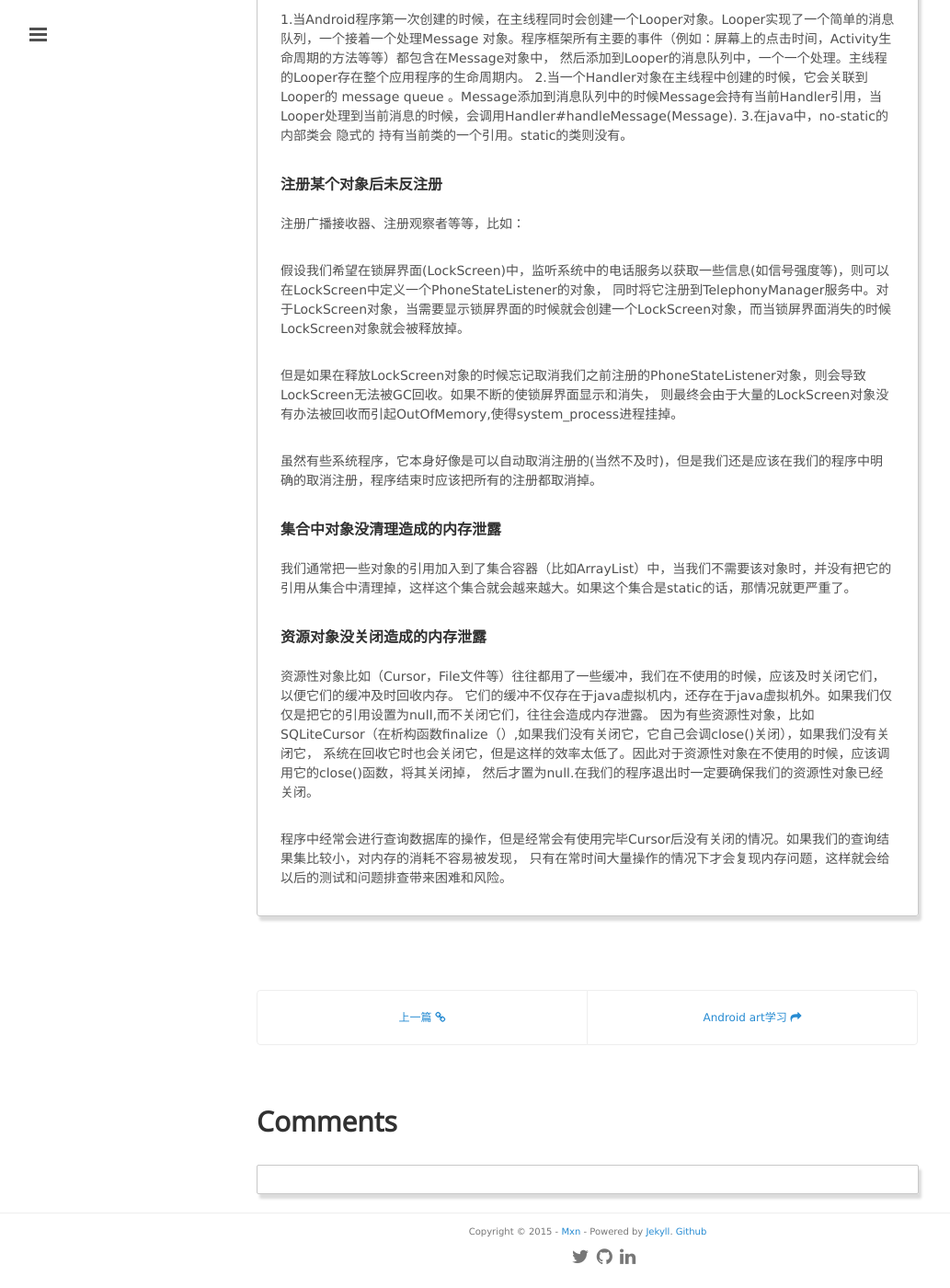
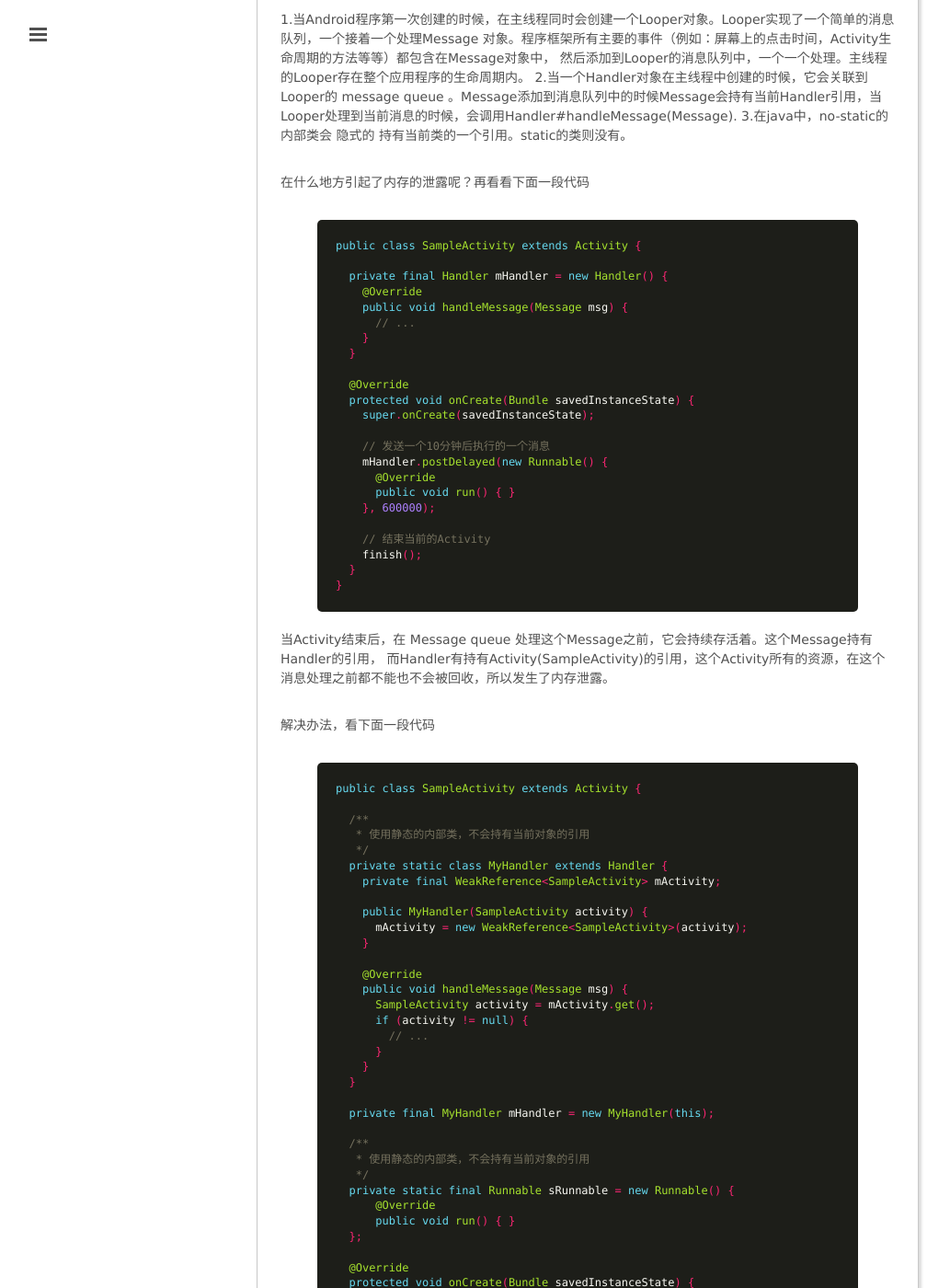
Before and after one commit to mxn21/mxn21.github.io, a Jekyll site: the page built from _posts/2015-5-13-android 内存泄漏分析.md, in a window 1280 px wide and 1400 px high, scrolled down 3854 px. Shown: the whole window at 92% size, without its empty margins (1-1034 px from the left). Built offline with Jekyll 4.4.1, drawn with Linux system fonts in a browser that asks for light colours; Markdown is read by kramdown in place of the engine named in the settings; comment, search, counter and statistics services are not loaded; some of the changed text lies outside the part shown.

Commit message:
43423423

```diff
--- a/_posts/2015-5-13-android 内存泄漏分析.md
+++ b/_posts/2015-5-13-android 内存泄漏分析.md
@@ -48,6 +48,9 @@
 当MainAcitivity销毁后重建，因为sInstance持有act1的引用，所以act1是无法被GC回收的，进程中会存在2个MainActivity实例
 （act1和重建后的MainActivity实例），这个act1对象就是一个无用的但一直占用内存的对象，即无法回收的垃圾对象。
 所以，对于lauchMode不是singleInstance的Activity， 应该避免在activity里面实例化其非静态内部类的静态实例。
+
+
+<!-- more -->
 
 #### activity使用静态成员，Context泄漏
 
@@ -187,7 +190,89 @@
 。Message添加到消息队列中的时候Message会持有当前Handler引用，当Looper处理到当前消息的时候，会调用Handler#handleMessage(Message).
 3.在java中，no-static的内部类会 隐式的 持有当前类的一个引用。static的类则没有。
 
+在什么地方引起了内存的泄露呢？再看看下面一段代码
 
+
+{% highlight java %}
+
+public class SampleActivity extends Activity {
+
+  private final Handler mHandler = new Handler() {
+    @Override
+    public void handleMessage(Message msg) {
+      // ...
+    }
+  }
+
+  @Override
+  protected void onCreate(Bundle savedInstanceState) {
+    super.onCreate(savedInstanceState);
+
+    // 发送一个10分钟后执行的一个消息
+    mHandler.postDelayed(new Runnable() {
+      @Override
+      public void run() { }
+    }, 600000);
+
+    // 结束当前的Activity
+    finish();
+  }
+}
+
+{% endhighlight %}
+
+
+当Activity结束后，在 Message queue 处理这个Message之前，它会持续存活着。这个Message持有Handler的引用，
+而Handler有持有Activity(SampleActivity)的引用，这个Activity所有的资源，在这个消息处理之前都不能也不会被回收，所以发生了内存泄露。
+
+解决办法，看下面一段代码
+
+{% highlight java %}
+
+public class SampleActivity extends Activity {
+
+  /**
+   * 使用静态的内部类，不会持有当前对象的引用
+   */
+  private static class MyHandler extends Handler {
+    private final WeakReference<SampleActivity> mActivity;
+
+    public MyHandler(SampleActivity activity) {
+      mActivity = new WeakReference<SampleActivity>(activity);
+    }
+
+    @Override
+    public void handleMessage(Message msg) {
+      SampleActivity activity = mActivity.get();
+      if (activity != null) {
+        // ...
+      }
+    }
+  }
+
+  private final MyHandler mHandler = new MyHandler(this);
+
+  /**
+   * 使用静态的内部类，不会持有当前对象的引用
+   */
+  private static final Runnable sRunnable = new Runnable() {
+      @Override
+      public void run() { }
+  };
+
+  @Override
+  protected void onCreate(Bundle savedInstanceState) {
+    super.onCreate(savedInstanceState);
+
+    //  发送一个10分钟后执行的一个消息
+    mHandler.postDelayed(sRunnable, 600000);
+
+    // 结束
+    finish();
+  }
+}
+
+{% endhighlight %}
 
 
 #### 注册某个对象后未反注册
```
Also changed, not shown: _posts/2015-5-21-android事件传递分析.md (+1 -2 lines).
